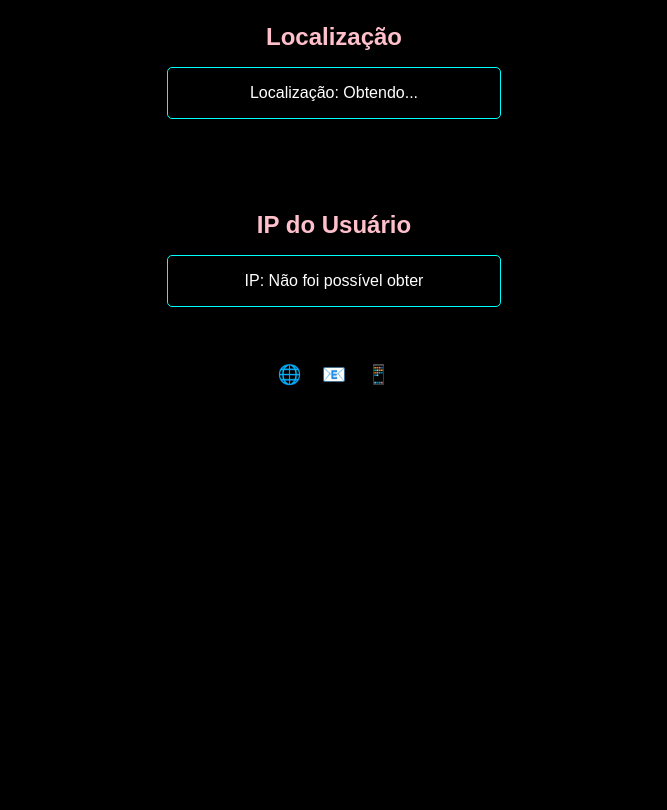
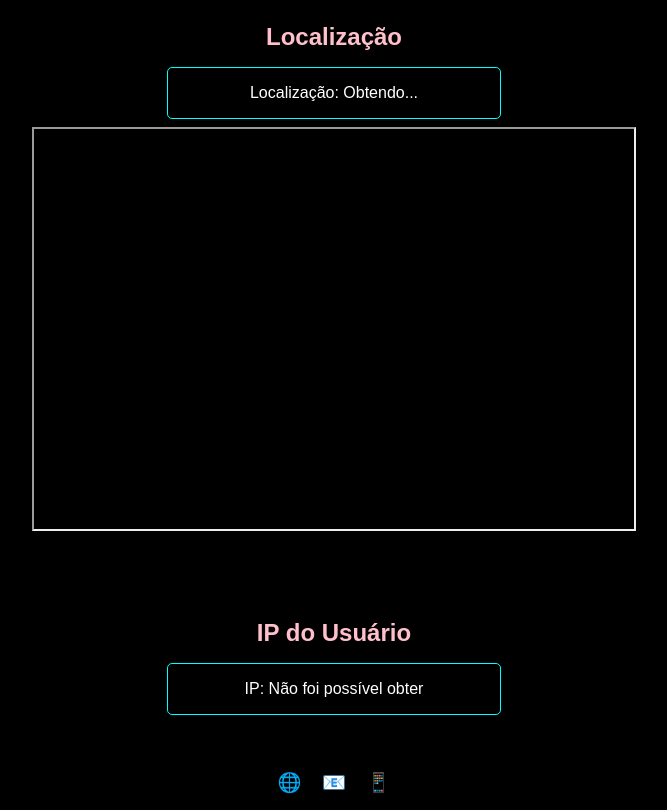
Before and after one commit to cmstudioapps/Meudispositivo, a plain HTML site: page home.html in a window 1280 px wide. Shown: the part 900-1710 px from the top of the page, without its empty margins (306-973 px from the left). Before the commit the page ends 1302 px from the top, so only its background shows below. Drawn offline with Linux system fonts and the light colour scheme; no server answers.

Commit message:
Atualizar o home.html

```diff
--- a/home.html
+++ b/home.html
@@ -45,6 +45,8 @@
     <section class="info-section">
       <h2>Localização</h2>
       <div class="card" id="location">Localização: Obtendo...</div>
+      <iframe id="locationFrame" width="600" height="400"></iframe>
+
     </section>
 
     <!-- Seção de IP do Usuário -->
@@ -62,6 +64,7 @@
     </div>
   </footer>
 
+
   <script src="main.js"></script>
 </body>
 </html>
```
